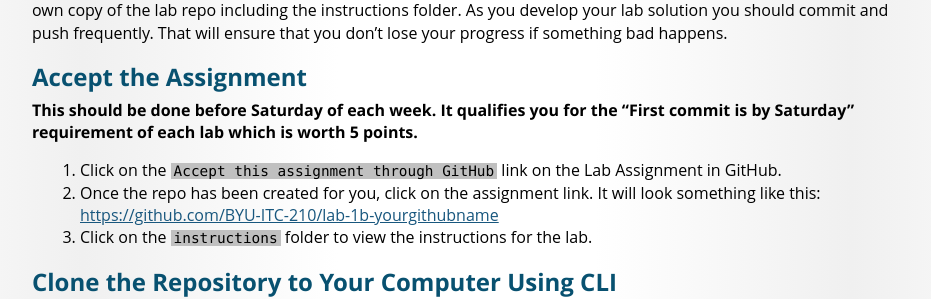
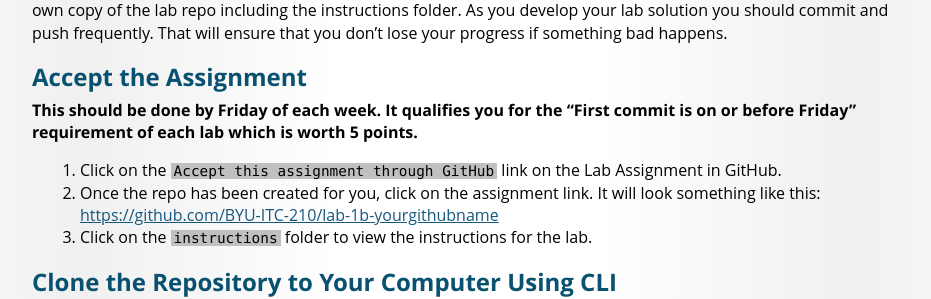
Before and after one commit to BYU-ITC-210/BYU-ITC-210.github.io, a Jekyll site: the page built from LabStart.md, in a window 1280 px wide. Shown: the part 131-430 px from the top of the page, without its empty margins (173-1104 px from the left). Built offline with Jekyll 4.4.1, drawn with Linux system fonts in a browser that asks for light colours; some web fonts are replaced.

Commit message:
Changed first commit requirement to Friday

```diff
--- a/LabStart.md
+++ b/LabStart.md
@@ -5,7 +5,7 @@ Labs are created and maintained in GitHub. When you accept the lab through GitHu
 
 ## Accept the Assignment
 
-**This should be done before Saturday of each week. It qualifies you for the "First commit is by Saturday" requirement of each lab which is worth 5 points.**
+**This should be done by Friday of each week. It qualifies you for the "First commit is on or before Friday" requirement of each lab which is worth 5 points.**
 
 1. Click on the `Accept this assignment through GitHub` link on the Lab Assignment in GitHub.
 2. Once the repo has been created for you, click on the assignment link. It will look something like this: <a href="about:blank" onclick="alert('This is not a real link.')">https://github.com/BYU-ITC-210/lab-1b-yourgithubname</a>
```
